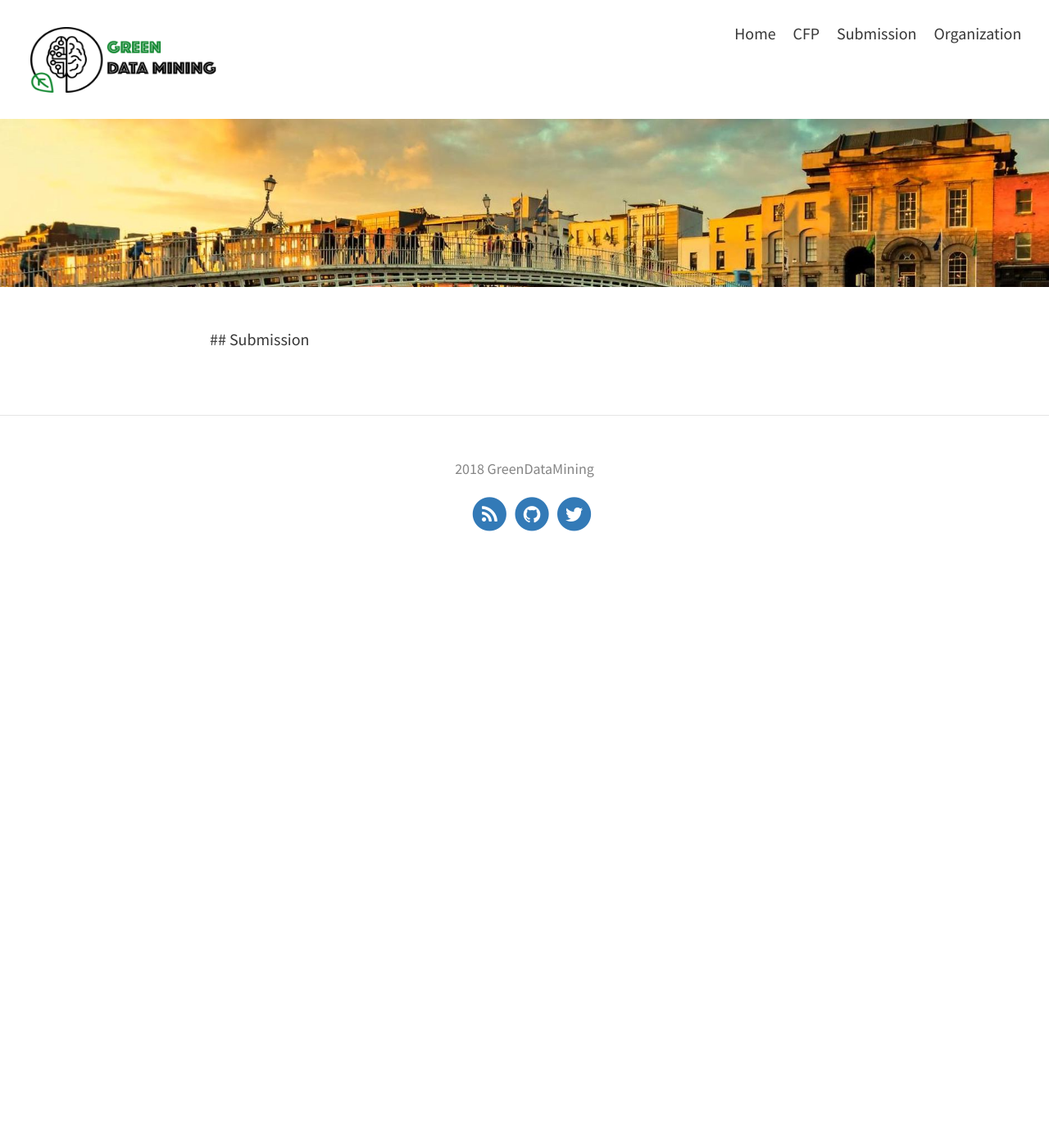
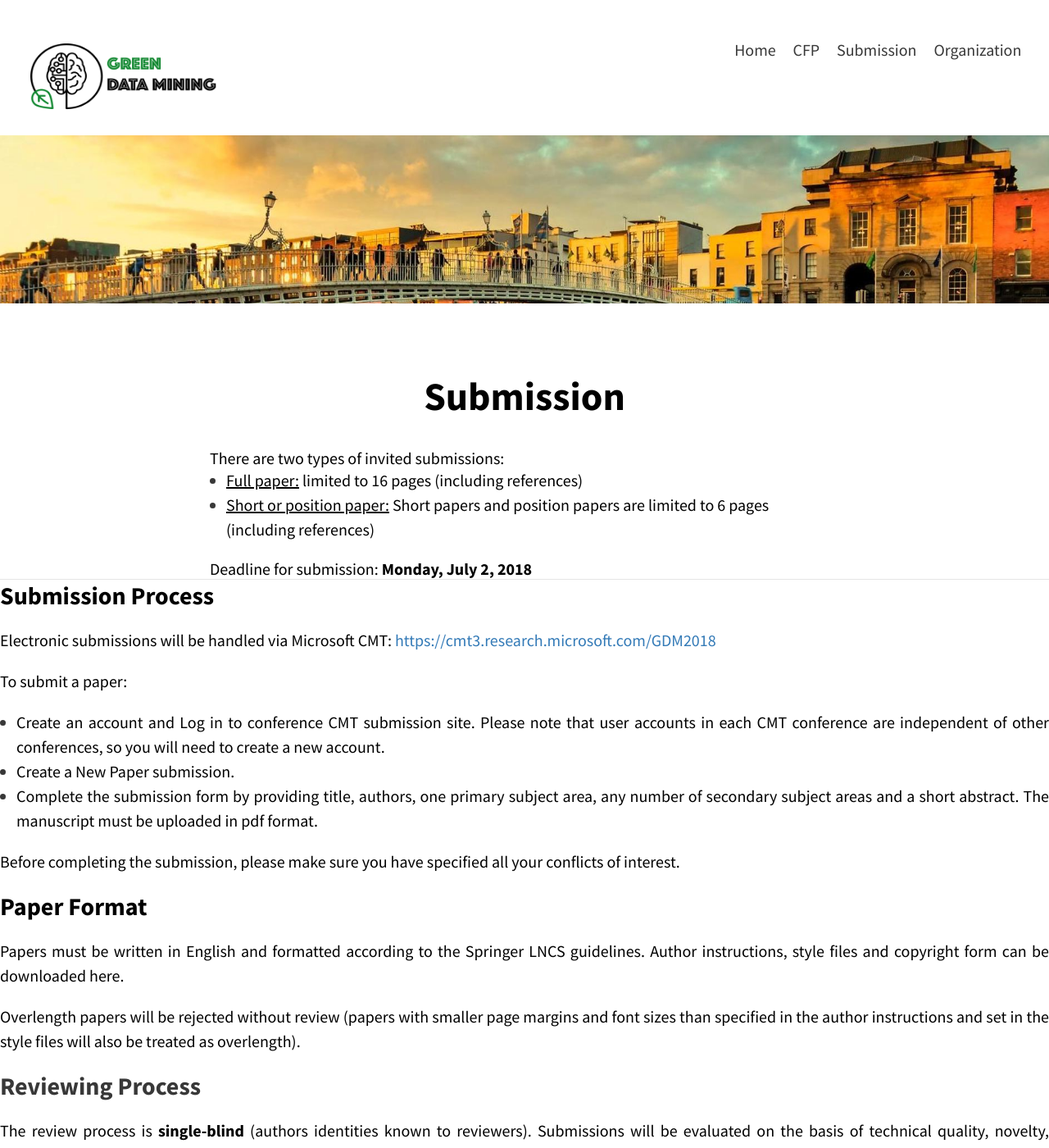
Before and after one commit to greendatamining/greendatamining18, a Jekyll site: the page built from pages/submission.html, in a window 1280 px wide and 1400 px high. Shown: the whole window at 82% size. Built offline with Jekyll 4.4.1, drawn with Linux system fonts in a browser that asks for light colours; some of the changed text lies outside the part shown.

Commit message:
found submission

```diff
--- a/pages/submission.html
+++ b/pages/submission.html
@@ -5,4 +5,43 @@ permalink: /submission/
 feature-img: "assets/img/workshop/dublin.jpg"
 ---
 
-## Submission
+<h1 style="text-align: center"><strong><span style="font-size: 36pt;color: #000000">Submission</span></strong></h1>
+
+<span style="color: #000000">There are two types of invited submissions:</span>
+
+<ul>
+ 	<li><span style="color: #000000"><span style="text-decoration: underline">Full paper:</span> limited to 16 pages (including references)</span></li>
+ 	<li><span style="color: #000000"><span style="text-decoration: underline">Short or position paper:</span> </span><span style="color: #000000">Short papers and position papers are limited to 6 pages (including references)</span></li>
+</ul>
+<span style="color: #000000">Deadline for submission: <strong>Monday, July 2, 2018</strong></span>
+
+&nbsp;
+
+</div>
+</div>
+</div>
+<h3 style="text-align: justify"><span style="color: #000000"><strong>Submission Process</strong></span></h3>
+<p style="text-align: justify"><span style="color: #000000">Electronic submissions will be handled via Microsoft CMT: <a href="https://cmt3.research.microsoft.com/GDM2018">https://cmt3.research.microsoft.com/GDM2018</a> </span></p>
+<p style="text-align: justify"><span style="color: #000000">To submit a paper:</span></p>
+
+<ul style="text-align: justify">
+ 	<li><span style="color: #000000">Create an account and Log in to conference CMT submission site.
+Please note that user accounts in each CMT conference are independent of other conferences,
+so you will need to create a new account.</span></li>
+ 	<li><span style="color: #000000">Create a New Paper submission.</span></li>
+ 	<li><span style="color: #000000">Complete the submission form by providing title, authors, one primary subject area,
+any number of secondary subject areas and a short abstract.
+The manuscript must be uploaded in pdf format.</span></li>
+</ul>
+<p style="text-align: justify"><span style="color: #000000">Before completing the submission, please make sure you have specified all your conflicts of interest.</span></p>
+
+<h3 style="text-align: justify"><span style="color: #000000"><strong>Paper Format</strong></span></h3>
+<p style="text-align: justify"><span style="color: #000000">Papers must be written in English and formatted according to the Springer LNCS guidelines.
+Author instructions, style files and copyright form can be downloaded </span><a style="color: #000000" href="http://www.springer.com/gp/computer-science/lncs/conference-proceedings-guidelines">here</a><span style="color: #000000">.</span></p>
+<p style="text-align: justify"><span style="color: #000000">Overlength papers will be rejected without review (papers with smaller page margins
+and font sizes than specified in the author instructions and set in the style files will
+also be treated as overlength).</span></p>
+
+<h3 style="text-align: justify"><strong>Reviewing Process</strong></h3>
+<p style="text-align: justify"><span style="color: #000000">The review process is<b> single-blind </b>(authors identities known to reviewers).
+Submissions will be evaluated on the basis of technical quality, novelty, potential impact, and clarity.</span></p>]]>
```
